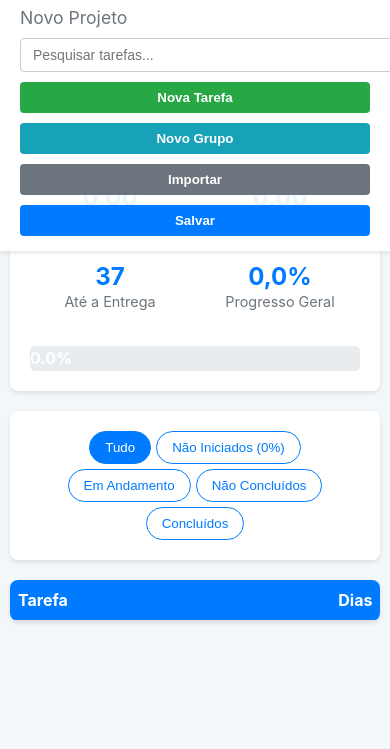
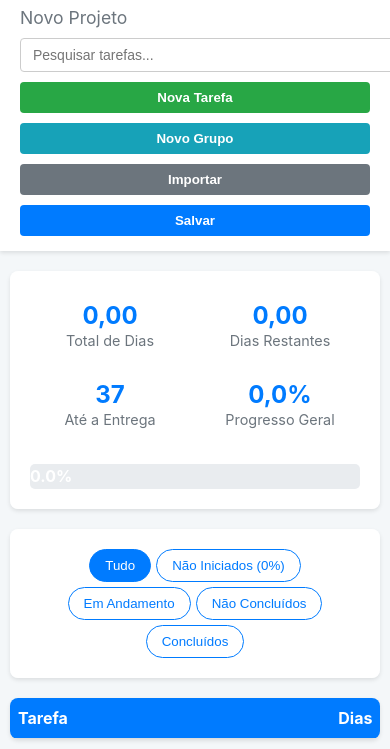
Before and after one commit to eDjinn/Dash-Kaporanga, a plain HTML site: page tarefas.html in a window 390 px wide. Shown: the part 97-846 px from the top of the page. Drawn offline with nearby package versions, Linux system fonts and the light colour scheme.

Commit message:
Mobile Friendly Complete

```diff
--- a/tarefas.html
+++ b/tarefas.html
@@ -54,7 +54,7 @@
         }
         /* ⭐️ FIM DA SEÇÃO DE ESTILO HERDADA ⭐️ */
 
-        .container { max-width: 950px; margin: 0 auto; padding: 20px; padding-top: 90px; }
+        .container { max-width: 950px; margin: 0 auto; padding: 20px; /* Padding-top será ajustado via JS */ }
 
         .main-header {
             display: flex;
@@ -163,8 +163,7 @@
 
         @media (max-width: 768px) {
             .container {
-                padding: 10px;
-                padding-top: 250px; /* Aumenta o espaço para o header que agora ocupa mais altura */
+                padding: 10px; /* Removido padding-top fixo */
             }
             .main-header {
                 flex-direction: column;
@@ -271,6 +270,17 @@
     let initialDataState = '';
 
     document.addEventListener('DOMContentLoaded', () => {
+        // ✅ INÍCIO DA CORREÇÃO: Função para ajustar o padding do conteúdo dinamicamente
+        function adjustContentPadding() {
+            const header = document.querySelector('.main-header');
+            const container = document.querySelector('.container');
+            if (header && container) {
+                const headerHeight = header.offsetHeight;
+                container.style.paddingTop = `${headerHeight + 20}px`; // 20px de margem
+            }
+        }
+        // ✅ FIM DA CORREÇÃO
+
         loadAndApplyGlobalStyle();
 
         document.getElementById('summary').innerHTML = `<div class="summary-item"><strong id="total-dias">0</strong><span>Total de Dias</span></div><div class="summary-item"><strong id="dias-restantes">0.00</strong><span>Dias Restantes</span></div><div class="summary-item"><strong id="countdown-days">0</strong><span>Até a Entrega</span></div><div class="summary-item"><strong id="progresso-geral">0%</strong><span>Progresso Geral</span></div><div id="progress-bar-container"><div id="progress-bar"></div></div>`;
@@ -281,6 +291,11 @@
         renderAndCalculate(false);
         initialDataState = getCanonicalState();
         setupEventListeners();
+
+        // ✅ INÍCIO DA CORREÇÃO: Chamar a função no carregamento e no redimensionamento da janela
+        adjustContentPadding();
+        window.addEventListener('resize', adjustContentPadding);
+        // ✅ FIM DA CORREÇÃO
     });
 
     function loadAndApplyGlobalStyle() {
```
Also changed, not shown: anotacoes.html (+18 -6 lines), minigames.html (+24 -9 lines).
